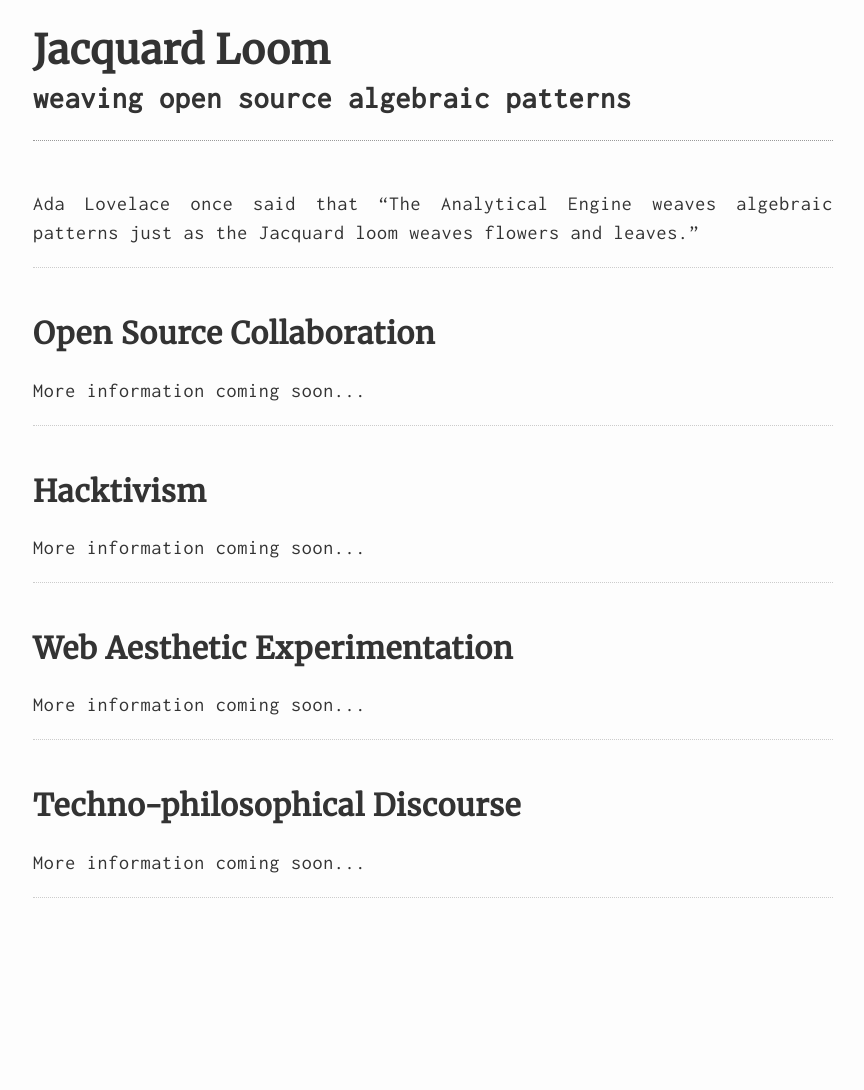
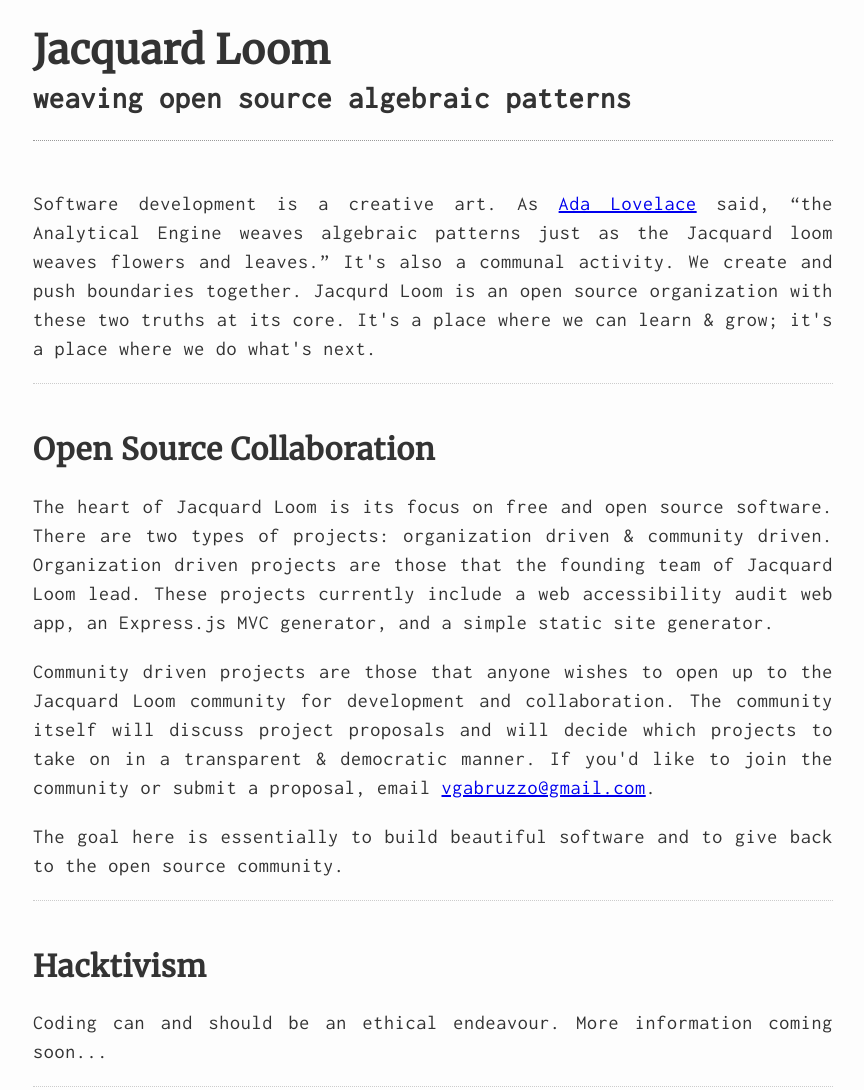
Before and after one commit to Jacquard-Loom/jacquard-loom.github.io, a plain HTML site: page index.html in a window 1280 px wide. Shown: the top 1090 px of the page, without its empty margins (207-1071 px from the left). Before the commit the page ends 946 px from the top, so only its background shows below. Drawn offline with Linux system fonts and the light colour scheme.

Commit message:
add most content

```diff
--- a/index.html
+++ b/index.html
@@ -17,31 +17,37 @@
   <main>
     <section class="intro">
       <p>
-        Ada Lovelace once said that 	&#8220;The Analytical Engine weaves algebraic patterns just as the Jacquard loom weaves flowers and leaves.&#8221;
+         Software development is a creative art. As <a href="https://en.wikipedia.org/wiki/Ada_Lovelace" target="_blank">Ada Lovelace</a> said, &#8220;the Analytical Engine weaves algebraic patterns just as the Jacquard loom weaves flowers and leaves.&#8221; It's also a communal activity. We create and push boundaries together. Jacqurd Loom is an open source organization with these two truths at its core. It's a place where we can learn & grow; it's a place where we do what's next.
       </p>
     </section>
     <section class="open-source">
       <h2>Open Source Collaboration</h2>
       <p>
-        More information coming soon...
+        The heart of Jacquard Loom is its focus on free and open source software. There are two types of projects: organization driven & community driven. Organization driven projects are those that the founding team of Jacquard Loom lead. These projects currently include a web accessibility audit web app, an Express.js MVC generator, and a simple static site generator.
+      </p>
+      <p>
+        Community driven projects are those that anyone wishes to open up to the Jacquard Loom community for development and collaboration. The community itself will discuss project proposals and will decide which projects to take on in a transparent & democratic manner. If you'd like to join the community or submit a proposal, email <a href="mailto:vgabruzzo@gmail.com">vgabruzzo@gmail.com</a>.
+      </p>
+      <p>
+        The goal here is essentially to build beautiful software and to give back to the open source community.
       </p>
     </section>
     <section class="hacktivism">
       <h2>Hacktivism</h2>
       <p>
-        More information coming soon...
+        Coding can and should be an ethical endeavour. More information coming soon...
       </p>
     </section>
     <section class="aesthetic">
       <h2>Web Aesthetic Experimentation</h2>
       <p>
-        More information coming soon...
+        It's one thing to say that software development is an art form; it's another to take that notion and to explore all of its possibilities. More information coming soon...
       </p>
     </section>
     <section class="techno">
       <h2>Techno-philosophical Discourse</h2>
       <p>
-        More information coming soon...
+        We ned to think about the implications of technology now more than ever. Jacquard Loom will host a community forum to do so. More information coming soon...
       </p>
     </section>
   <main>
```
